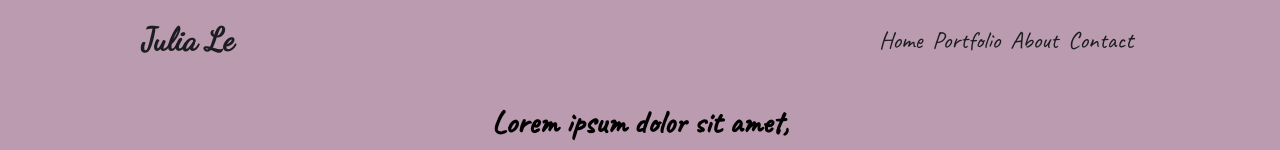
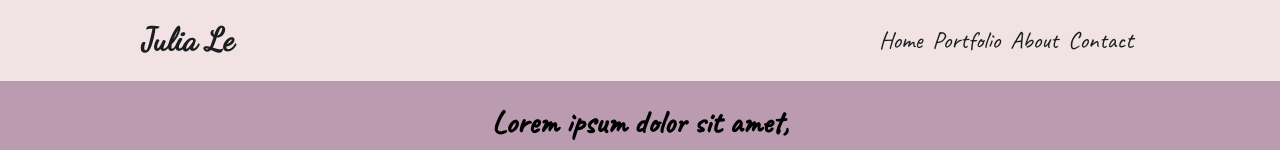
Before and after one commit to WorldAdrastea/MK_Art_Portfolio, a React (Create React App) app: page / in a window 1280 px wide. Shown: the top 150 px of the page. Built offline with nearby package versions, Linux system fonts and the light colour scheme.

Commit message:
Update NavBar.scss
Added white bg color to distinguish navbar

```diff
--- a/src/components/NavBar/NavBar.scss
+++ b/src/components/NavBar/NavBar.scss
@@ -3,6 +3,7 @@
     flex-direction: row;
     align-items: center;
     justify-content: center;
+    background-color: var(--white);
 }
 
 .nav-logo {
```
